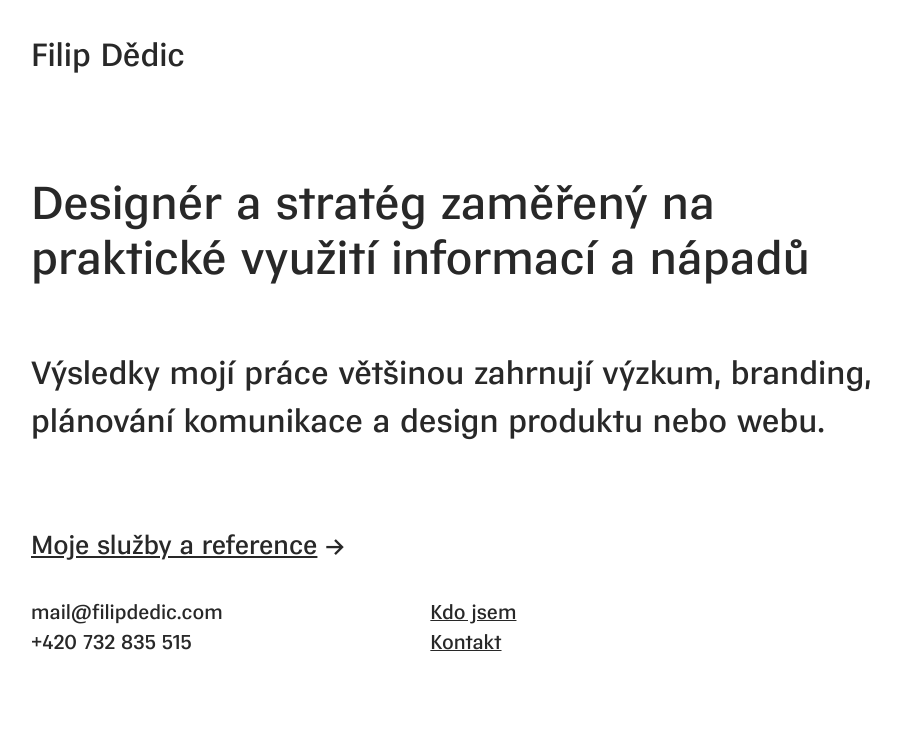
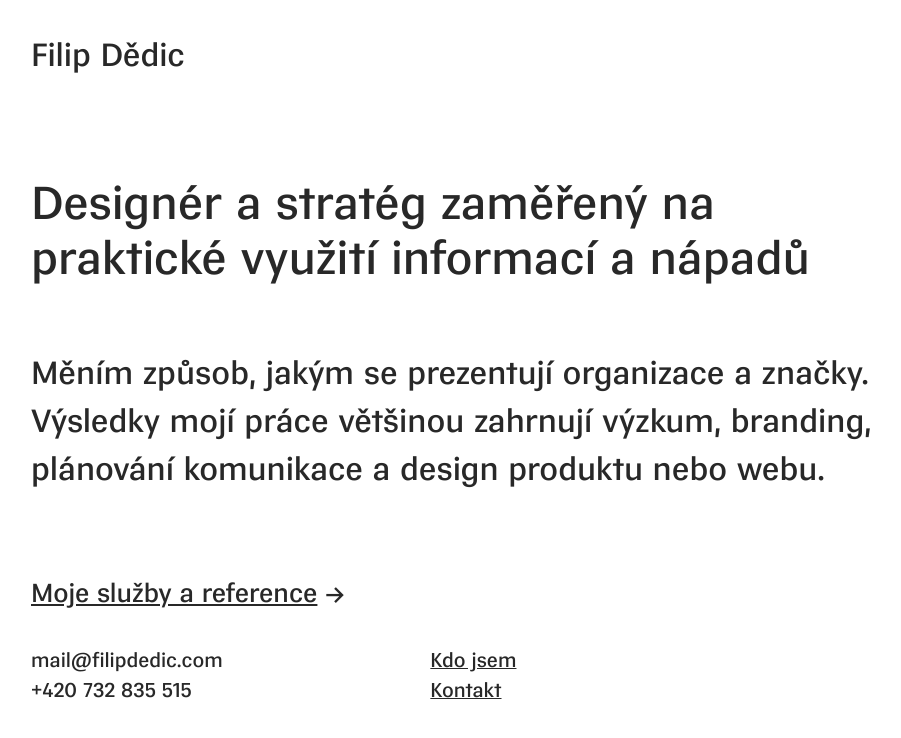
Before and after one commit to fdedic/fdedic.github.io, a Jekyll site: the page built from index.md, in a window 1280 px wide. Shown: the top 738 px of the page, without its empty margins (33-934 px from the left). Built offline with Jekyll 4.4.1, drawn with Linux system fonts in a browser that asks for light colours; nearby versions of some CDN libraries.

Commit message:
Update index.md

```diff
--- a/index.md
+++ b/index.md
@@ -4,7 +4,6 @@
 ---
 
 # Designér a stratég zaměřený na praktické využití informací a nápadů
-
-## Výsledky mojí práce většinou zahrnují výzkum, branding, plánování komunikace a design produktu nebo webu.
+## Měním způsob, jakým se prezentují organizace a značky. Výsledky mojí práce většinou zahrnují výzkum, branding, plánování komunikace a design produktu nebo webu.
 
 ### [Moje služby a reference](/sluzby) →
```
